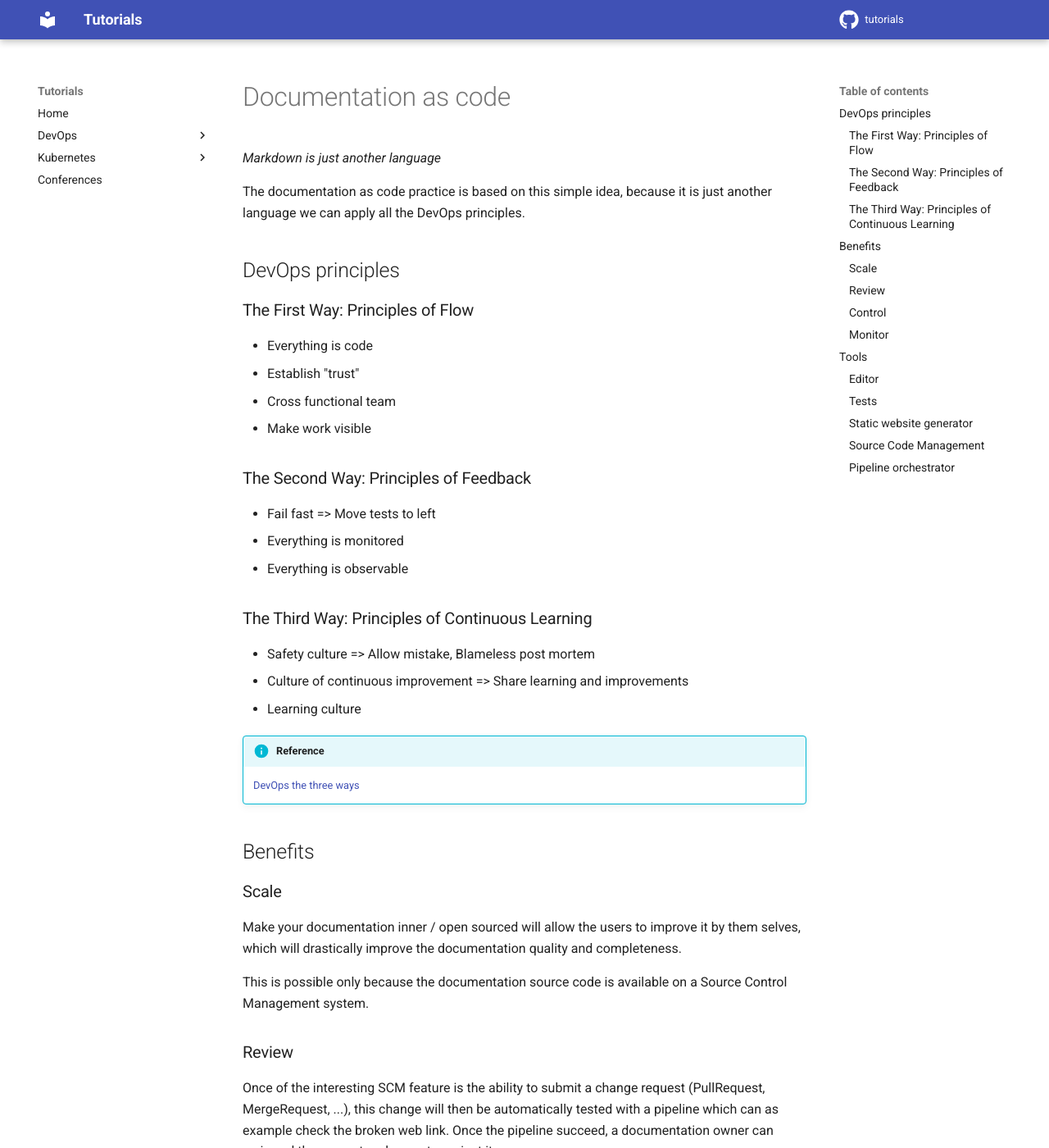
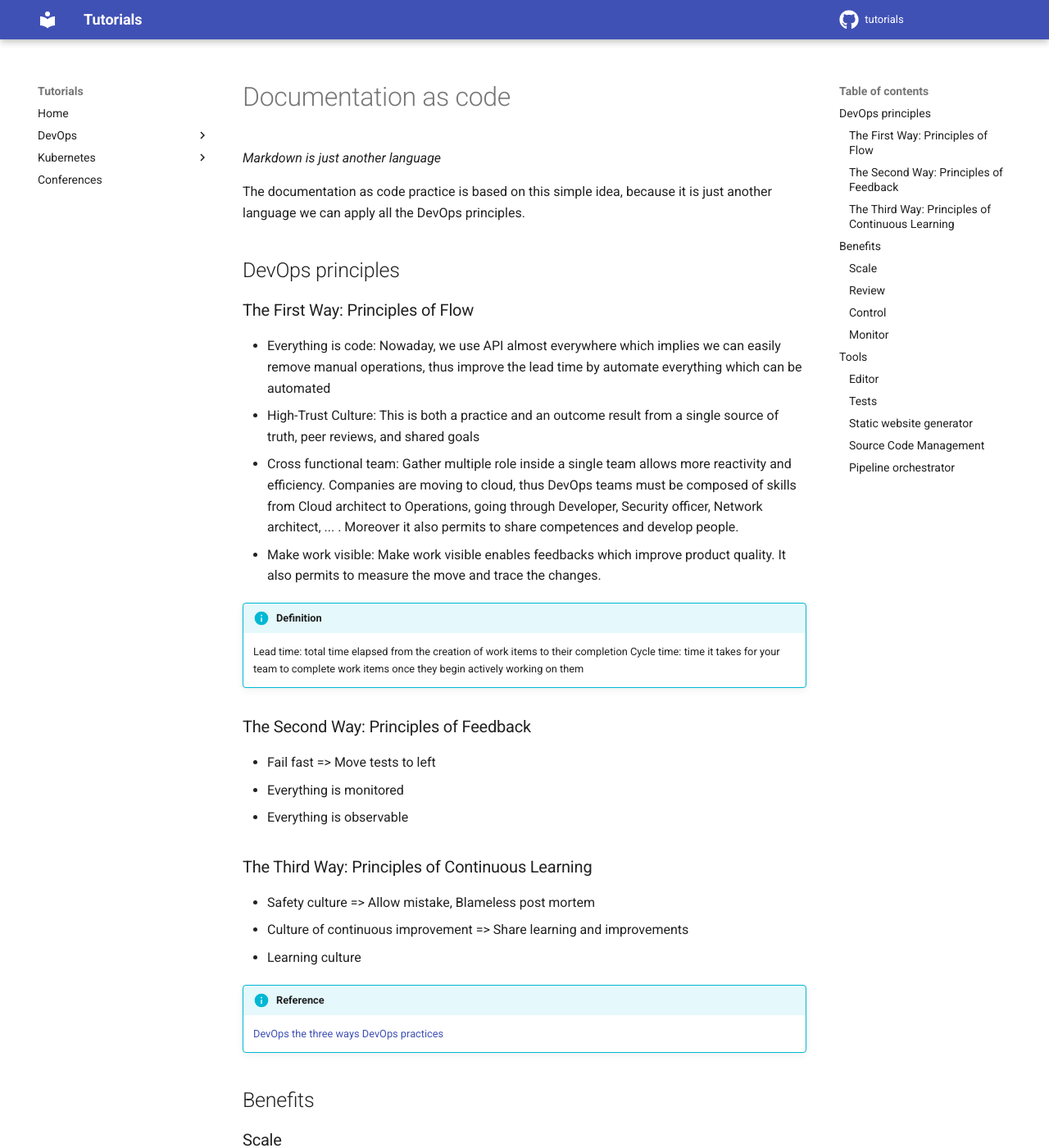
Before and after one commit to pberthonneau/angegar.github.io, an MkDocs documentation site: the page built from docs/devops/doc-as-code/index.md, in a window 1280 px wide and 1400 px high. Shown: the whole window at 82% size. Built offline with MkDocs 1.6.1 and Material for MkDocs 9.7.7, drawn with Linux system fonts in a browser that asks for light colours; some of the changed lines change nothing that is shown; some of the changed text lies outside the part shown.

Commit message:
Details the first way
Signed-off-by: laurent gil <laurent.gil@dxc.com>

```diff
--- a/docs/devops/doc-as-code/index.md
+++ b/docs/devops/doc-as-code/index.md
@@ -8,10 +8,14 @@ The documentation as code practice is based on this simple idea, because it is j
 
 ### The First Way: Principles of Flow
 
-- Everything is code
-- Establish "trust"
-- Cross functional team
-- Make work visible
+- Everything is code: Nowaday, we use API almost everywhere which implies we can easily remove manual operations, thus improve the lead time by automate everything which can be automated
+- High-Trust Culture: This is both a practice and an outcome result from a single source of truth, peer reviews, and shared goals
+- Cross functional team: Gather multiple role inside a single team allows more reactivity and efficiency. Companies are moving to cloud, thus DevOps teams must be composed of skills from Cloud architect to Operations, going through Developer, Security officer, Network architect, ... . Moreover it also permits to share competences and develop people.
+- Make work visible: Make work visible enables feedbacks which improve product quality. It also permits to measure the move and trace the changes.
+
+!!! info "Definition"
+    Lead time: total time elapsed from the creation of work items to their completion
+    Cycle time: time it takes for your team to complete work items once they begin actively working on them
 
 ### The Second Way: Principles of Feedback
 
@@ -26,7 +30,8 @@ The documentation as code practice is based on this simple idea, because it is j
 - Learning culture
 
 !!! info "Reference"
-    [DevOps the three ways](https://blog.sonatype.com/principle-based-devops-frameworks-three-ways)
+    [DevOps the three ways](https://blog.sonatype.com/principle-based-devops-frameworks-three-ways){target=_blank}
+    [DevOps practices](https://www.perforce.com/blog/vcs/7-devops-practices-outstanding-results){target=_blank}
 
 ## Benefits
 
@@ -42,7 +47,7 @@ Once of the interesting SCM feature is the ability to submit a change request (P
 
 ### Control
 
-Your documentation web site can be shared between teams, if you don't want all teams to be able to approve changes against the full website, you can limit their permission with the [code owner mechanism](https://docs.gitlab.com/ee/user/project/code_owners.html) to approve changes only on some subpart of the web site.
+Your documentation web site can be shared between teams, if you don't want all teams to be able to approve changes against the full website, you can limit their permission with the [code owner mechanism](https://docs.gitlab.com/ee/user/project/code_owners.html){target=_blank} to approve changes only on some subpart of the web site.
 
 ### Monitor
 
@@ -50,40 +55,40 @@ As any web site you can monitor the usage in order identify the most useful page
 
 ## Tools
 
-> In this section I will list the tools I used to use as part of the documentation as code pipeline. This list is non exhaustive and probably not complete as it does not cover all the are.
+> In this section I will list the tools I used to use as part of the documentation as code pipeline. This list is non exhaustive and probably not complete as it does not cover all the area.
 
 ### Editor
 
-- [Code Space](https://github.com/features/codespaces)
-- [VSCode](https://code.visualstudio.com/)
-- [VSCode - Markdown All in One](https://marketplace.visualstudio.com/items?itemName=yzhang.markdown-all-in-one)
-- [VSCode - Drawio](https://marketplace.visualstudio.com/items?itemName=hediet.vscode-drawio)
+- [Code Space](https://github.com/features/codespaces){target=_blank}
+- [VSCode](https://code.visualstudio.com/){target=_blank}
+- [VSCode - Markdown All in One](https://marketplace.visualstudio.com/items?itemName=yzhang.markdown-all-in-one){target=_blank}
+- [VSCode - Drawio](https://marketplace.visualstudio.com/items?itemName=hediet.vscode-drawio){target=_blank}
 
 ### Tests
 
-- Code quality: [markdownlint](https://marketplace.visualstudio.com/items?itemName=DavidAnson.vscode-markdownlint)
-- Spell Check: [Code Spell Checker](https://marketplace.visualstudio.com/items?itemName=streetsidesoftware.code-spell-checker)
-- Link Check: [Link Checker](https://marketplace.visualstudio.com/items?itemName=wilhelmer.link-checker-2)
-- Grammar, style Check: [Vale](https://marketplace.visualstudio.com/items?itemName=errata-ai.vale-serve)
+- Code quality: [markdownlint](https://marketplace.visualstudio.com/items?itemName=DavidAnson.vscode-markdownlint){target=_blank}
+- Spell Check: [Code Spell Checker](https://marketplace.visualstudio.com/items?itemName=streetsidesoftware.code-spell-checker){target=_blank}
+- Link Check: [Link Checker](https://marketplace.visualstudio.com/items?itemName=wilhelmer.link-checker-2){target=_blank}
+- Grammar, style Check: [Vale](https://marketplace.visualstudio.com/items?itemName=errata-ai.vale-serve){target=_blank}
 
 !!! info
     All the VSCode extension above have a CLI which help to integrate those tools in a pipeline
 
 ### Static website generator
 
-- [MkDocs](https://www.mkdocs.org/)
-- [MkDocs template site](https://github.com/documentation-as-code/doc-as-code-template)
+- [MkDocs](https://www.mkdocs.org/){target=_blank}
+- [MkDocs template site](https://github.com/documentation-as-code/doc-as-code-template){target=_blank}
 
 ### Source Code Management
 
-- [GitHub](https://github.com)
-- [GitLab](https://gitlab.com)
+- [GitHub](https://github.com){target=_blank}
+- [GitLab](https://gitlab.com){target=_blank}
 
 ### Pipeline orchestrator
 
-- [Jenkins](https://www.jenkins.io/)
-- [GitHub Actions](https://github.com/features/actions)
-- [GitLab CI](https://docs.gitlab.com/ee/ci/)
+- [Jenkins](https://www.jenkins.io/){target=_blank}
+- [GitHub Actions](https://github.com/features/actions){target=_blank}
+- [GitLab CI](https://docs.gitlab.com/ee/ci/){target=_blank}
 
 !!! info "Reference"
     - [CI and CD for documentation](https://documentation-as-code.github.io/ci-cd-for-documentation/
```
